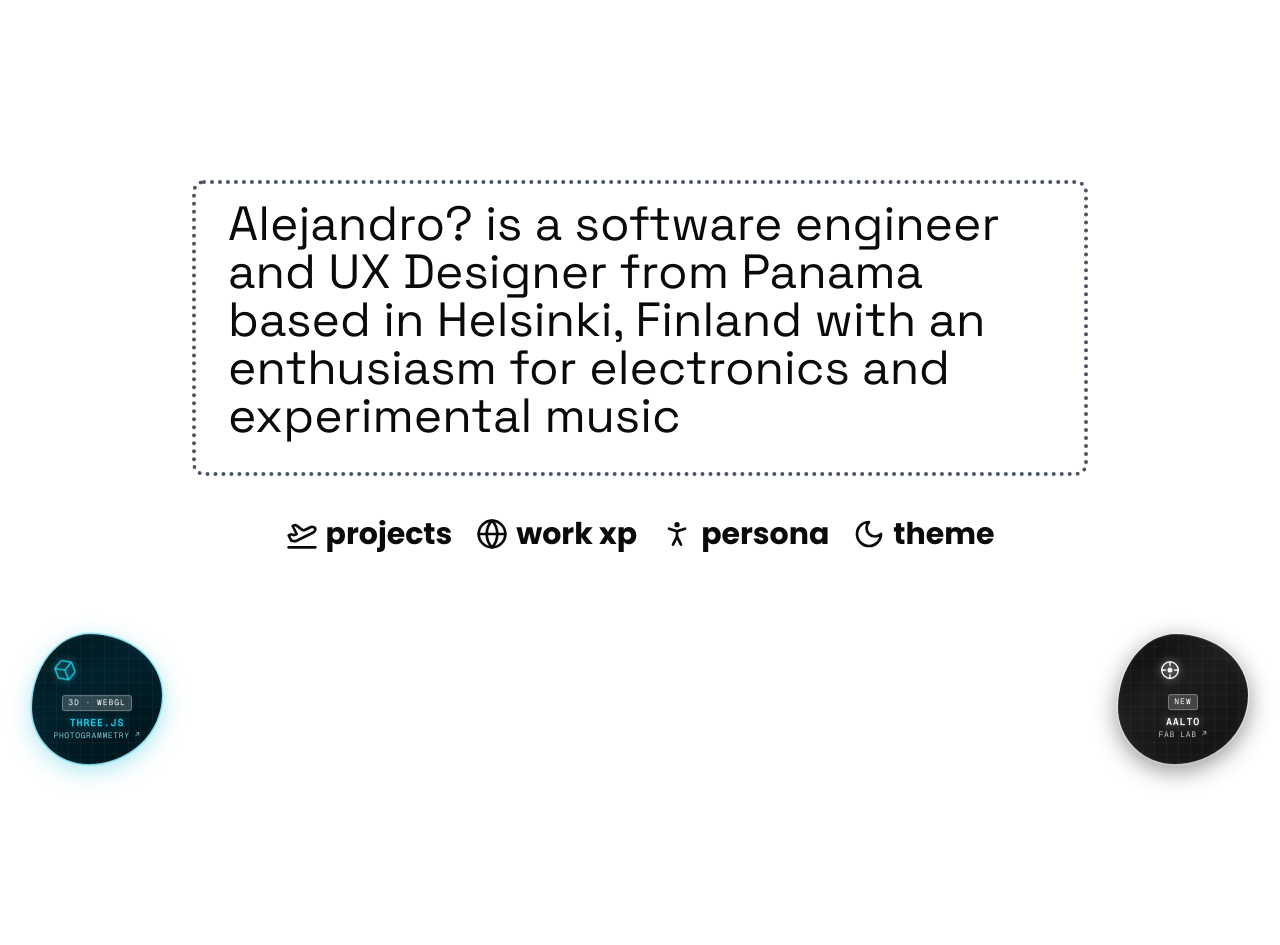
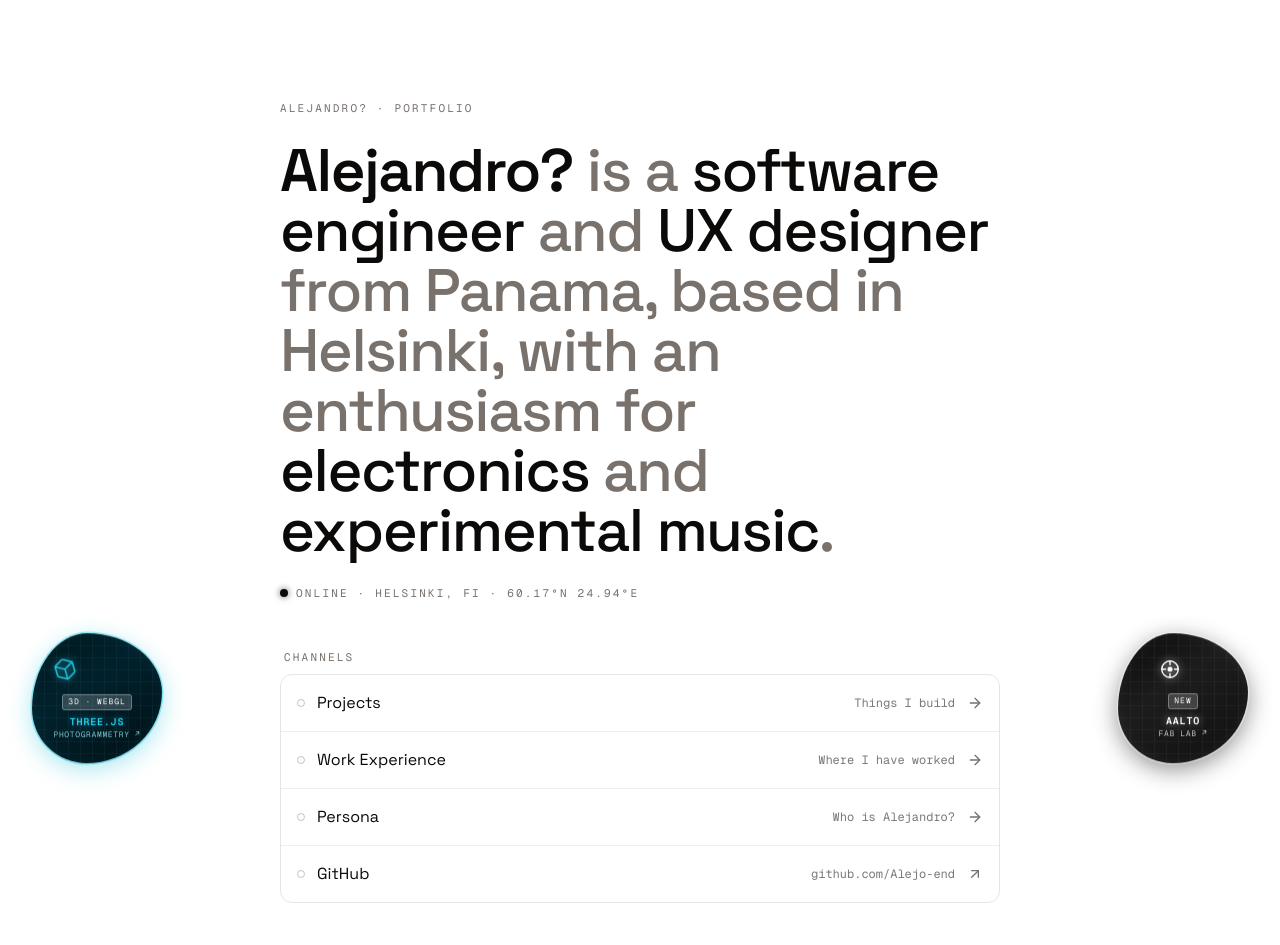
Before and after one commit to Alejo-end/portfolio, a Next.js app: page / in a window 1280 px wide. Shown: the top 945 px of the page. Before the commit the page ends 800 px from the top, so only its background shows below. Built offline with nearby package versions, Linux system fonts and the light colour scheme.

Commit message:
Refactor Home and Persona pages to enhance layout and integrate LinkRow component

```diff
--- a/src/app/page.tsx
+++ b/src/app/page.tsx
@@ -1,23 +1,58 @@
-import { Footer } from "@/components/Footer";
+import { Metadata } from "next";
 import { FabLabAd } from "@/components/FabLabAd";
 import { ThreeDAd } from "@/components/ThreeDAd";
-import { Metadata } from "next";
+import { DarkModeToggle } from "@/components/DarkModeToggle";
+import { LinkRow, type LinkItem } from "@/components/LinkRow";
+
 export const metadata: Metadata = {
     title: "Alejandro?",
-    description: "portfolio generated by Alejandro?",
+    description:
+        "Alejandro? — software engineer and UX designer from Panama, based in Helsinki. Electronics, experimental music, and the web.",
 };
 
+const eyebrow =
+    'font-[family-name:var(--font-geist-mono)] text-[11px] uppercase tracking-[0.2em] text-muted-foreground'
+
+const channels: LinkItem[] = [
+    { label: 'Projects', meta: 'Things I build', href: '/projects', external: false },
+    { label: 'Work Experience', meta: 'Where I have worked', href: '/experience', external: false },
+    { label: 'Persona', meta: 'Who is Alejandro?', href: '/persona', external: false },
+    { label: 'GitHub', meta: 'github.com/Alejo-end', href: 'https://github.com/Alejo-end', external: true },
+];
 
 export default function Home() {
     return (
-        <div className="flex flex-col p-4 sm:p-8 md:p-16 lg:p-20 gap-8 select-none">
-            <main className="flex flex-col items-center w-full gap-10">
-                <div className="w-full max-w-4xl border-4 border-gray-600 border-dotted rounded-xl px-4 py-4 sm:px-6 md:px-8">
-                    <p className="text-xl sm:text-3xl md:text-4xl lg:text-5xl mb-4 font-[family-name:var(--font-space-grotesk)]">
-                        Alejandro? is a software engineer and UX Designer from Panama based in Helsinki, Finland with an enthusiasm for electronics and experimental music
-                    </p>
+        <div className="bg-background">
+            <main className="mx-auto flex min-h-[calc(100vh-8rem)] w-full max-w-3xl flex-col justify-center px-6 pb-16">
+                <p className={`boot boot-1 ${eyebrow}`}>Alejandro? · Portfolio</p>
+
+                <h1 className="boot boot-2 mt-6 font-[family-name:var(--font-space-grotesk)] text-4xl font-medium leading-[1.15] tracking-tight text-muted-foreground sm:text-5xl md:text-6xl">
+                    <span className="font-semibold text-foreground">Alejandro?</span> is a{' '}
+                    <span className="text-foreground">software engineer</span> and{' '}
+                    <span className="text-foreground">UX designer</span> from Panama, based in
+                    Helsinki, with an enthusiasm for{' '}
+                    <span className="text-foreground">electronics</span> and{' '}
+                    <span className="text-foreground">experimental music</span>.
+                </h1>
+
+                <div className="boot boot-3 mt-6 flex items-center gap-2">
+                    <span className="led-active led-boot h-2 w-2 shrink-0 rounded-full bg-foreground" />
+                    <span className={eyebrow}>Online · Helsinki, FI · 60.17°N 24.94°E</span>
                 </div>
-                <Footer />
+
+                <section className="boot boot-4 mt-12">
+                    <p className={`${eyebrow} mb-2 px-1`}>Channels</p>
+                    <ul className="overflow-hidden rounded-xl border border-border bg-card">
+                        {channels.map((channel, index) => (
+                            <LinkRow key={channel.label} link={channel} first={index === 0} />
+                        ))}
+                    </ul>
+                </section>
+
+                <footer className="boot boot-5 mt-10 flex items-center justify-between">
+                    <DarkModeToggle />
+                    <span className={eyebrow}>Panama → Helsinki</span>
+                </footer>
             </main>
             <FabLabAd />
             <ThreeDAd />
--- a/src/app/persona/page.tsx
+++ b/src/app/persona/page.tsx
@@ -1,8 +1,7 @@
-import Link from 'next/link'
 import type { Metadata } from 'next'
-import { ArrowRight, ArrowUpRight } from 'lucide-react'
 import { Card } from '@/components/ui/card'
 import { DotPortrait } from '@/components/DotPortrait'
+import { LinkRow, type LinkItem } from '@/components/LinkRow'
 
 export const metadata: Metadata = {
     title: 'Persona — Alejandro?',
@@ -29,13 +28,6 @@ const interests = [
     '3D & photogrammetry',
 ]
 
-interface LinkItem {
-    label: string
-    meta: string
-    href: string
-    external: boolean
-}
-
 const links: LinkItem[] = [
     { label: 'Projects', meta: 'Things I build', href: '/projects', external: false },
     { label: 'Work Experience', meta: 'Where I have worked', href: '/experience', external: false },
@@ -43,45 +35,6 @@ const links: LinkItem[] = [
     { label: 'GitHub', meta: 'github.com/Alejo-end', href: 'https://github.com/Alejo-end', external: true },
     { label: 'Digital Fabrication', meta: 'Fab Lab course diary', href: 'https://digital-fabrication-1baba0.gitlab.io/', external: true },
 ]
-
-const rowClass =
-    'group flex items-center gap-3 px-4 py-4 transition-colors hover:bg-secondary/50 focus-visible:outline-none focus-visible:ring-1 focus-visible:ring-inset focus-visible:ring-ring'
-
-function LinkRow({ link, first }: { link: LinkItem; first: boolean }) {
-    const inner = (
-        <>
-            <span
-                aria-hidden
-                className="h-2 w-2 shrink-0 rounded-full border border-muted-foreground/40 transition-colors group-hover:border-foreground group-hover:bg-foreground"
-            />
-            <span className="min-w-0 flex-1 font-[family-name:var(--font-space-grotesk)] text-base text-foreground">
-                {link.label}
-            </span>
-            <span className="hidden shrink-0 font-[family-name:var(--font-geist-mono)] text-xs text-foreground/55 sm:block">
-                {link.meta}
-            </span>
-            {link.external ? (
-                <ArrowUpRight className="h-4 w-4 shrink-0 text-muted-foreground transition-all group-hover:-translate-y-0.5 group-hover:translate-x-0.5 group-hover:text-foreground" />
-            ) : (
-                <ArrowRight className="h-4 w-4 shrink-0 text-muted-foreground transition-transform group-hover:translate-x-0.5 group-hover:text-foreground" />
-            )}
-        </>
-    )
-
-    return (
-        <li className={first ? '' : 'border-t border-border/60'}>
-            {link.external ? (
-                <a href={link.href} target="_blank" rel="noopener noreferrer" className={rowClass}>
-                    {inner}
-                </a>
-            ) : (
-                <Link href={link.href} className={rowClass}>
-                    {inner}
-                </Link>
-            )}
-        </li>
-    )
-}
 
 export default function Persona() {
     return (
--- /dev/null
+++ b/src/components/LinkRow.tsx
@@ -0,0 +1,48 @@
+import Link from 'next/link'
+import { ArrowRight, ArrowUpRight } from 'lucide-react'
+
+export interface LinkItem {
+    label: string
+    meta: string
+    href: string
+    external: boolean
+}
+
+const rowClass =
+    'group flex items-center gap-3 px-4 py-4 transition-colors hover:bg-secondary/50 focus-visible:outline-none focus-visible:ring-1 focus-visible:ring-inset focus-visible:ring-ring'
+
+export function LinkRow({ link, first }: { link: LinkItem; first: boolean }) {
+    const inner = (
+        <>
+            <span
+                aria-hidden
+                className="h-2 w-2 shrink-0 rounded-full border border-muted-foreground/40 transition-colors group-hover:border-foreground group-hover:bg-foreground"
+            />
+            <span className="min-w-0 flex-1 font-[family-name:var(--font-space-grotesk)] text-base text-foreground">
+                {link.label}
+            </span>
+            <span className="hidden shrink-0 font-[family-name:var(--font-geist-mono)] text-xs text-foreground/55 sm:block">
+                {link.meta}
+            </span>
+            {link.external ? (
+                <ArrowUpRight className="h-4 w-4 shrink-0 text-muted-foreground transition-all group-hover:-translate-y-0.5 group-hover:translate-x-0.5 group-hover:text-foreground" />
+            ) : (
+                <ArrowRight className="h-4 w-4 shrink-0 text-muted-foreground transition-transform group-hover:translate-x-0.5 group-hover:text-foreground" />
+            )}
+        </>
+    )
+
+    return (
+        <li className={first ? '' : 'border-t border-border/60'}>
+            {link.external ? (
+                <a href={link.href} target="_blank" rel="noopener noreferrer" className={rowClass}>
+                    {inner}
+                </a>
+            ) : (
+                <Link href={link.href} className={rowClass}>
+                    {inner}
+                </Link>
+            )}
+        </li>
+    )
+}
```
